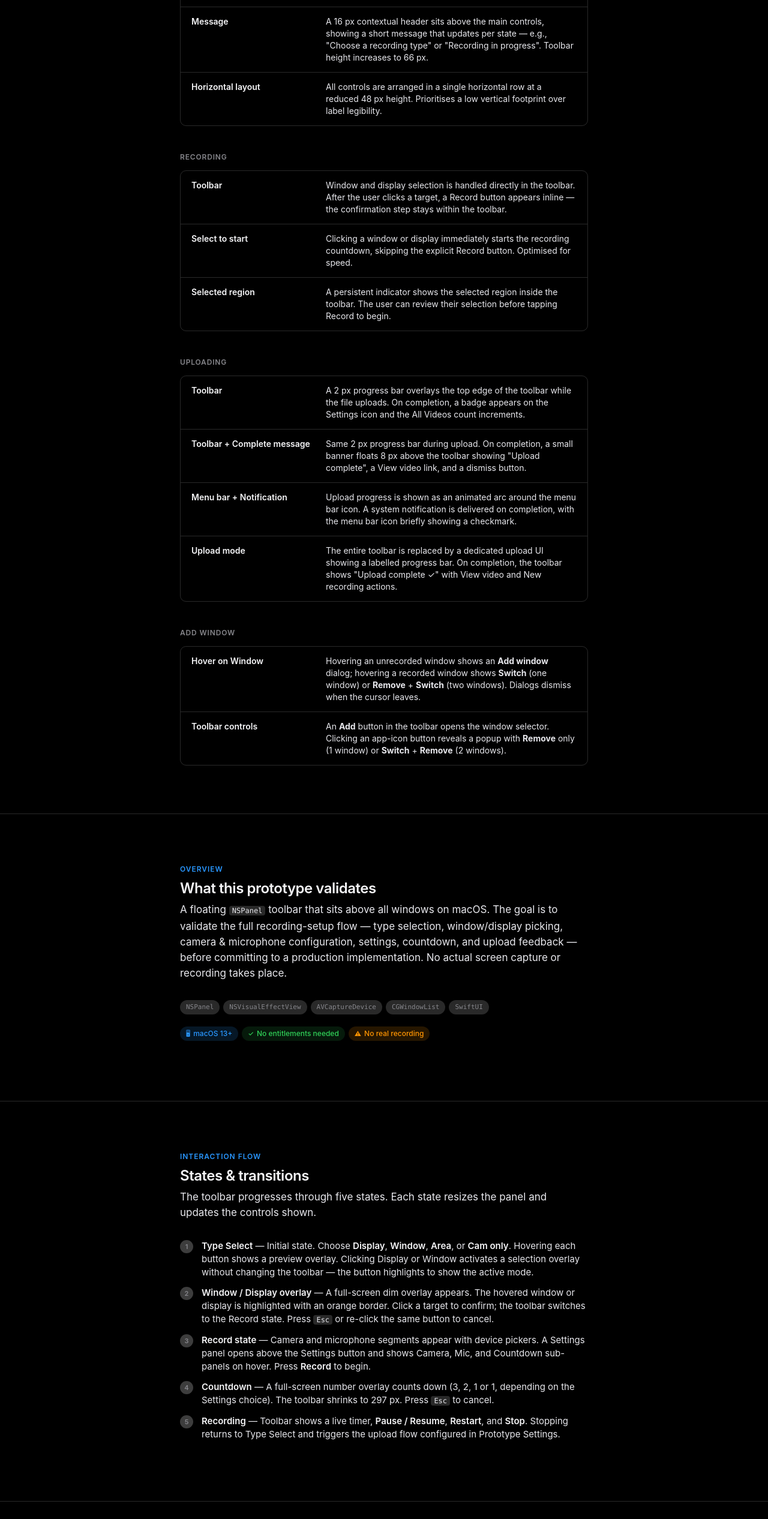
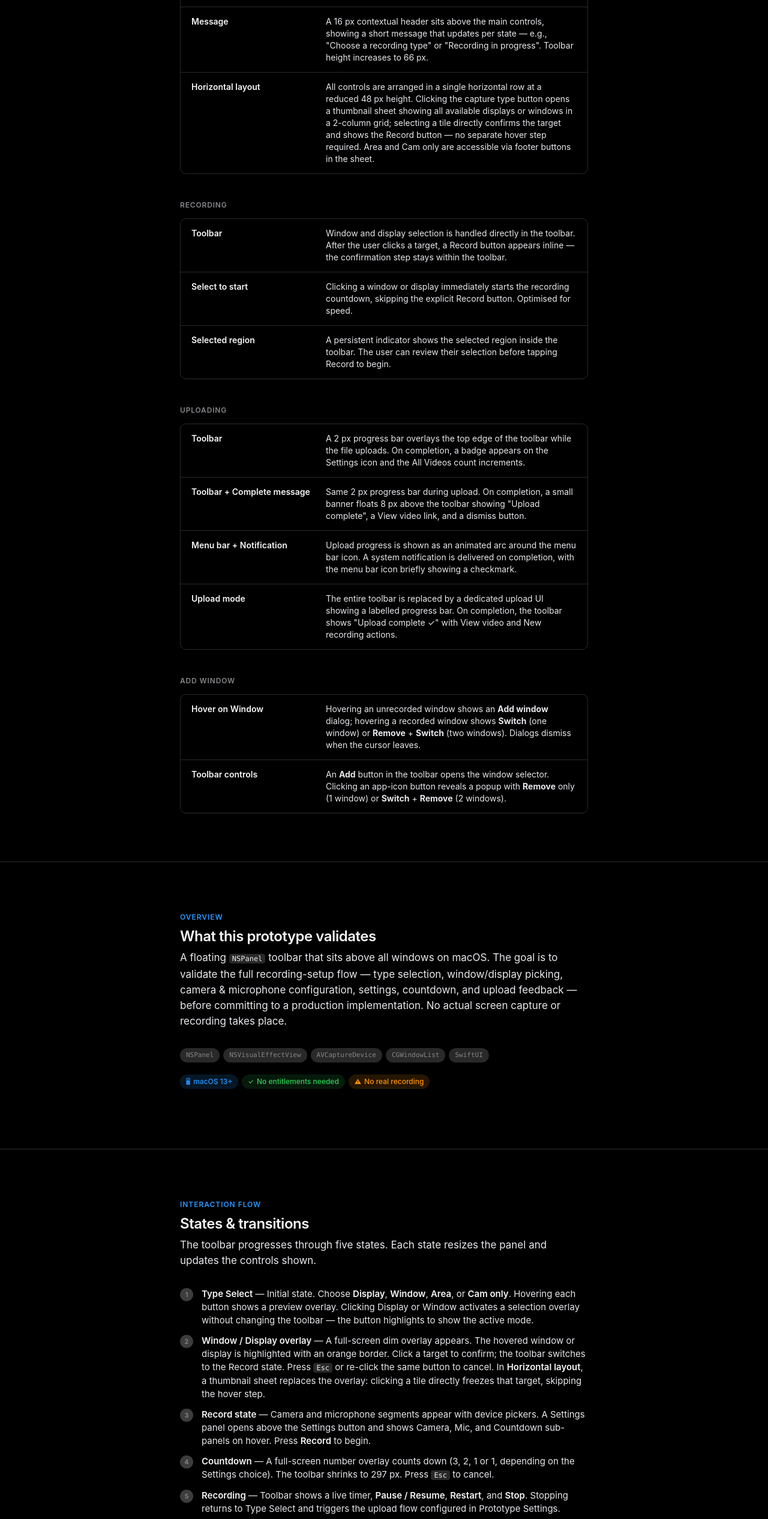
Before and after one commit to tomo-at/recorder-toolbar, a plain HTML site: page docs/index.html in a window 1280 px wide. Shown: the part 1603-4135 px from the top of the page at 60% size. Drawn offline with Linux system fonts and the light colour scheme.

Commit message:
docs: update website for Horizontal layout sheet selection
- Horizontal layout description: mention thumbnail sheet, direct tile
  selection (no hover step), and Area/Cam only footer buttons
- Flow step 2: add note that Horizontal layout uses a sheet instead of
  the hover overlay

Co-Authored-By: Claude Sonnet 4.6 <noreply@anthropic.com>

```diff
--- a/docs/index.html
+++ b/docs/index.html
@@ -432,7 +432,7 @@
             </div>
             <div class="settings-option">
               <div class="settings-option-name">Horizontal layout</div>
-              <div class="settings-option-desc">All controls are arranged in a single horizontal row at a reduced 48 px height. Prioritises a low vertical footprint over label legibility.</div>
+              <div class="settings-option-desc">All controls are arranged in a single horizontal row at a reduced 48 px height. Clicking the capture type button opens a thumbnail sheet showing all available displays or windows in a 2-column grid; selecting a tile directly confirms the target and shows the Record button — no separate hover step required. Area and Cam only are accessible via footer buttons in the sheet.</div>
             </div>
           </div>
         </div>
@@ -558,6 +558,8 @@
             The hovered window or display is highlighted with an orange border.
             Click a target to confirm; the toolbar switches to the Record state.
             Press <code>Esc</code> or re-click the same button to cancel.
+            In <strong>Horizontal layout</strong>, a thumbnail sheet replaces the overlay:
+            clicking a tile directly freezes that target, skipping the hover step.
           </span>
         </li>
         <li>
```
